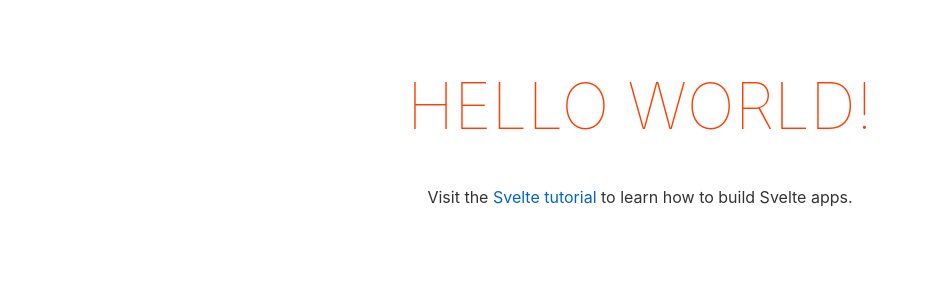
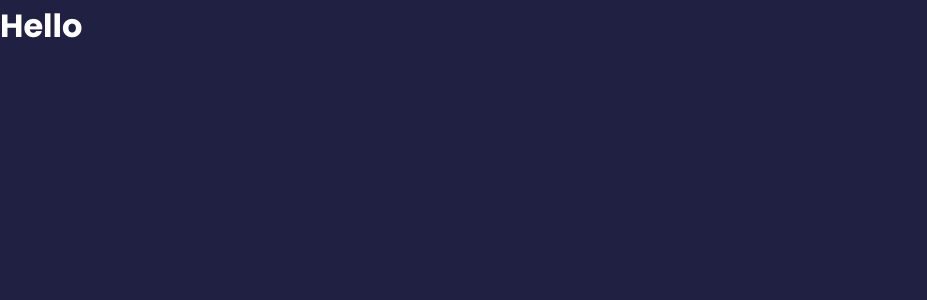
Before and after one commit to enthr/svelte-feedback-app, a Svelte app: page / in a window 1280 px wide. Shown: the top 300 px of the page, without its empty margins (0-927 px from the left). Built offline with nearby package versions, Linux system fonts and the light colour scheme.

Commit message:
Adding Global CSS Styles

```diff
--- a/public/global.css
+++ b/public/global.css
@@ -1,63 +1,24 @@
-html, body {
-	position: relative;
-	width: 100%;
-	height: 100%;
+@import url('https://fonts.googleapis.com/css2?family=Poppins:wght@400;600;700&display=swap');
+
+* {
+  box-sizing: border-box;
+  margin: 0;
+  padding: 0;
 }
 
 body {
-	color: #333;
-	margin: 0;
-	padding: 8px;
-	box-sizing: border-box;
-	font-family: -apple-system, BlinkMacSystemFont, "Segoe UI", Roboto, Oxygen-Sans, Ubuntu, Cantarell, "Helvetica Neue", sans-serif;
+  font-family: 'Poppins', sans-serif;
+  background-color: #202142;
+  line-height: 1.6;
+  color: #fff;
 }
 
-a {
-	color: rgb(0,100,200);
-	text-decoration: none;
+ul {
+  list-style: none;
 }
 
-a:hover {
-	text-decoration: underline;
+.container {
+  max-width: 768px;
+  margin: 100px auto;
+  padding: 0 20px;
 }
-
-a:visited {
-	color: rgb(0,80,160);
-}
-
-label {
-	display: block;
-}
-
-input, button, select, textarea {
-	font-family: inherit;
-	font-size: inherit;
-	-webkit-padding: 0.4em 0;
-	padding: 0.4em;
-	margin: 0 0 0.5em 0;
-	box-sizing: border-box;
-	border: 1px solid #ccc;
-	border-radius: 2px;
-}
-
-input:disabled {
-	color: #ccc;
-}
-
-button {
-	color: #333;
-	background-color: #f4f4f4;
-	outline: none;
-}
-
-button:disabled {
-	color: #999;
-}
-
-button:not(:disabled):active {
-	background-color: #ddd;
-}
-
-button:focus {
-	border-color: #666;
-}
--- a/src/App.svelte
+++ b/src/App.svelte
@@ -1,30 +1,9 @@
 <script>
-	export let name;
 </script>
 
 <main>
-	<h1>Hello {name}!</h1>
-	<p>Visit the <a href="https://svelte.dev/tutorial">Svelte tutorial</a> to learn how to build Svelte apps.</p>
+	<h1>Hello</h1>
 </main>
 
 <style>
-	main {
-		text-align: center;
-		padding: 1em;
-		max-width: 240px;
-		margin: 0 auto;
-	}
-
-	h1 {
-		color: #ff3e00;
-		text-transform: uppercase;
-		font-size: 4em;
-		font-weight: 100;
-	}
-
-	@media (min-width: 640px) {
-		main {
-			max-width: none;
-		}
-	}
 </style>
--- a/src/main.js
+++ b/src/main.js
@@ -1,10 +1,7 @@
 import App from './App.svelte';
 
 const app = new App({
-	target: document.body,
-	props: {
-		name: 'world'
-	}
+	target: document.body
 });
 
 export default app;
```
